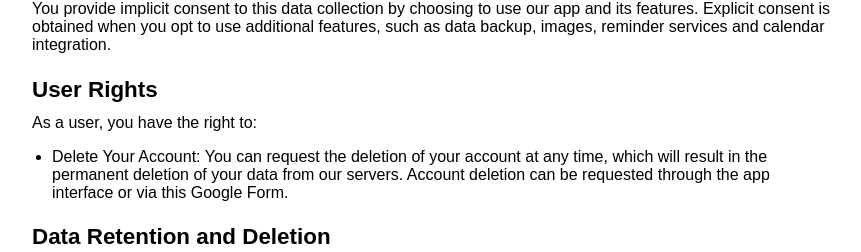
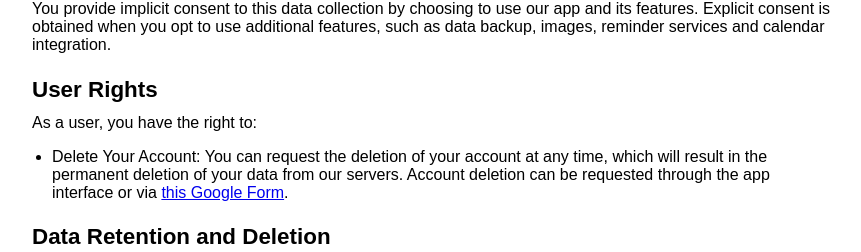
Before and after one commit to javiermrz/myndpot_landing, a website: page app-privacy-policy.html in a window 1280 px wide. Shown: the part 1429-1681 px from the top of the page, without its empty margins (208-1069 px from the left). Drawn offline with Linux system fonts and the light colour scheme.

Commit message:
Add google form link to policies

```diff
--- a/app-privacy-policy.html
+++ b/app-privacy-policy.html
@@ -135,8 +135,8 @@ integration.
 As a user, you have the right to:
 <ul>
   <li> Delete Your Account: You can request the deletion of your account at any time, which will result in the permanent
-    deletion of your data from our servers. Account deletion can be requested through the app interface or via this
-    Google Form.
+    deletion of your data from our servers. Account deletion can be requested through the app interface or via
+    <a href="https://docs.google.com/forms/d/e/1FAIpQLSf765UAA1V9YLAikH39IMU7lOtEWztvjCqdQxPY6Dp4qWTNYQ/viewform?usp=sf_link">this Google Form</a>.
   </li>
 </ul>
 
```
Also changed, not shown: app_privacy_policy.html (+2 -2 lines).
